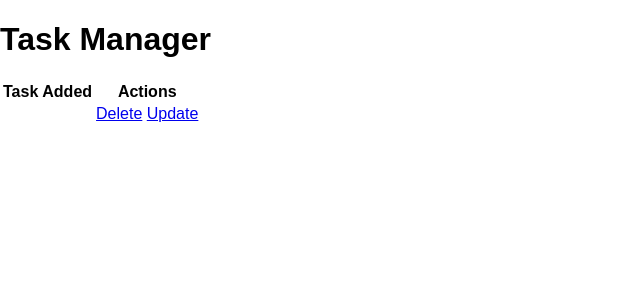
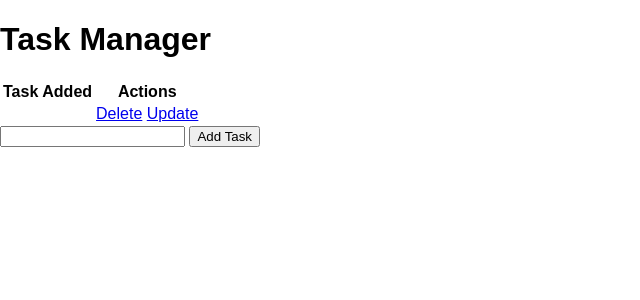
Before and after one commit to Moe131/Task-manager, a Flask app: page / in a window 1280 px wide. Shown: the top 300 px of the page, without its empty margins (0-640 px from the left). Run offline with Flask 3, Linux system fonts and the light colour scheme.

Commit message:
Tasks can be added now

```diff
--- a/app.py
+++ b/app.py
@@ -1,25 +1,37 @@
-from flask import Flask, render_template, url_for
+from flask import Flask, render_template, url_for, request, redirect
 from flask_sqlalchemy import SQLAlchemy
 from datetime import datetime
 
 app = Flask(__name__)
 app.config['SQLALCHEMY_DATABASE_URI'] = 'sqlite:///test.db'
 db = SQLAlchemy(app)
-#with app.app_context():
-#    db.create_all()
 
 class Todo(db.Model):
     id = db.Column(db.Integer, primary_key = True )
     content = db.Column(db.String(200), nullable=False )
     date_added = db.Column(db.DateTime, default= datetime.utcnow)
 
-
     def __repr__(self):
         return '<Task %r>' % self.id
 
-@app.route('/')
+ # Create the database, only needs to be run once.
+#with app.app_context():
+#    db.create_all()
+
+@app.route('/', methods=['POST', 'GET'])
 def index():
-    return render_template('index.html')
+
+    if request.method == 'POST':
+        task_content = request.form['content']
+        new_task = Todo(content=task_content)
+        try:
+            db.session.add(new_task)
+            db.session.commit()
+            return redirect('/')
+        except Exception as e:
+            return f"{e}"
+    else:
+        return render_template('index.html')
 
 if __name__ == "__main__":
     app.run(debug=True)
--- a/templates/index.html
+++ b/templates/index.html
@@ -24,6 +24,11 @@
 
     </table>
 
+    <form action="/", method="POST">
+        <input type="text" name="content" id="content">
+        <input type="submit" value="Add Task">
+    </form>
+
 
 
 </div>
```
Also changed, not shown: instance/test.db, 1 other file.
